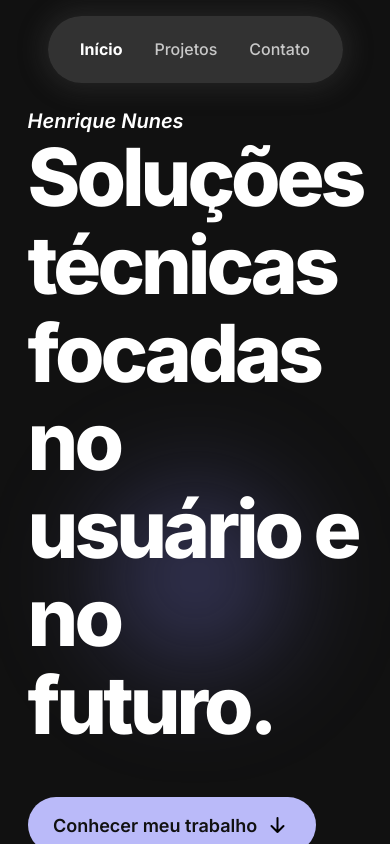
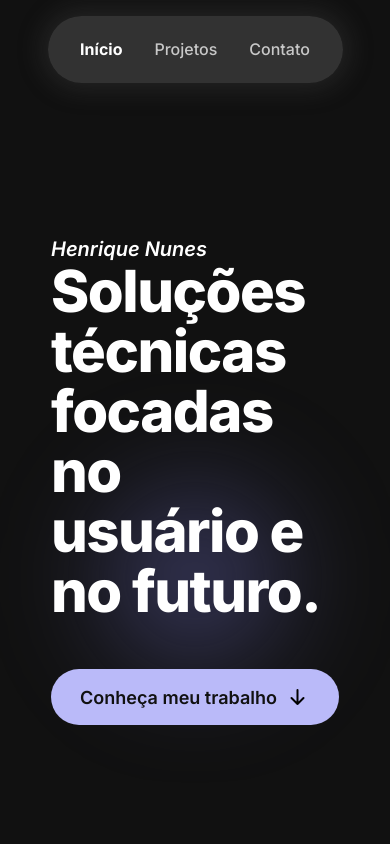
Before and after one commit to hnunezz/henriquenunesdev, an Angular app: page / in a window 390 px wide. Built offline with nearby package versions, Linux system fonts and the light colour scheme.

Commit message:
fix: some layout and bug into sidebarmenu

```diff
--- a/src/app/components/contact/contact.component.scss
+++ b/src/app/components/contact/contact.component.scss
@@ -220,10 +220,15 @@ main {
       }
 
       div.email {
-        width: 70%;
+        width: 90%;
         flex-direction: column;
         justify-content: center;
         white-space: nowrap;
+        align-items: flex-start;
+        padding: 0 10px;
+        span {
+          font-size: 14Conpx;
+        }
         b {
           font-size: 16px;
         }
--- a/src/app/components/header/header.component.html
+++ b/src/app/components/header/header.component.html
@@ -17,7 +17,7 @@
     </span>
 
     <button class="hns-button" (click)="setNav()">
-      <span>Conhecer meu trabalho</span>
+      <span>Conheça meu trabalho</span>
       <svg width="25" height="24" viewBox="0 0 25 24" fill="none" xmlns="http://www.w3.org/2000/svg">
         <path d="M12.5 19L6.5 13M12.5 19L18.5 13M12.5 19L12.5 5" stroke="black" stroke-width="2" stroke-linecap="round" stroke-linejoin="round"/>
         </svg>
--- a/src/app/components/header/header.component.scss
+++ b/src/app/components/header/header.component.scss
@@ -110,4 +110,14 @@ main {
   header {
     visibility: hidden;
   }
+
+  main {
+    section {
+      h1 {
+        line-height: 60px;
+        font-size: 58px;
+        letter-spacing: -1.5px;
+      }
+    }
+  }
 }
--- a/src/app/components/sidemenu/sidemenu.component.html
+++ b/src/app/components/sidemenu/sidemenu.component.html
@@ -25,7 +25,7 @@
     </div>
   </header>
 
-  <section>
+  <section id="section">
     <p [innerHTML]="project?.text"></p>
 
     <div class="images-section" >
--- a/src/app/components/sidemenu/sidemenu.component.ts
+++ b/src/app/components/sidemenu/sidemenu.component.ts
@@ -9,7 +9,7 @@ import { IProject } from '../../../assets/data/type';
   templateUrl: './sidemenu.component.html',
   styleUrl: './sidemenu.component.scss'
 })
-export class SidemenuComponent {
+export class SidemenuComponent{
   showmenu: boolean = false
 
   project?: IProject;
@@ -18,7 +18,13 @@ export class SidemenuComponent {
     this.projectService.getObservable().subscribe(x => {
       this.project = x
       this.showmenu = !this.showmenu
+
+      const section = document.getElementById("section") as HTMLElement
+      if (section) {
+        section.scroll({top:0,behavior:'smooth'})
+      }
     });
+
   }
 
   close() {
```
